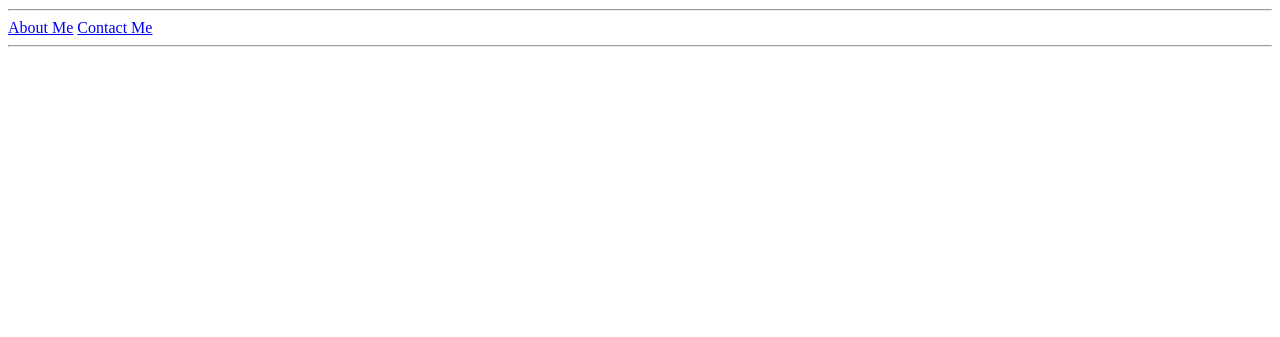
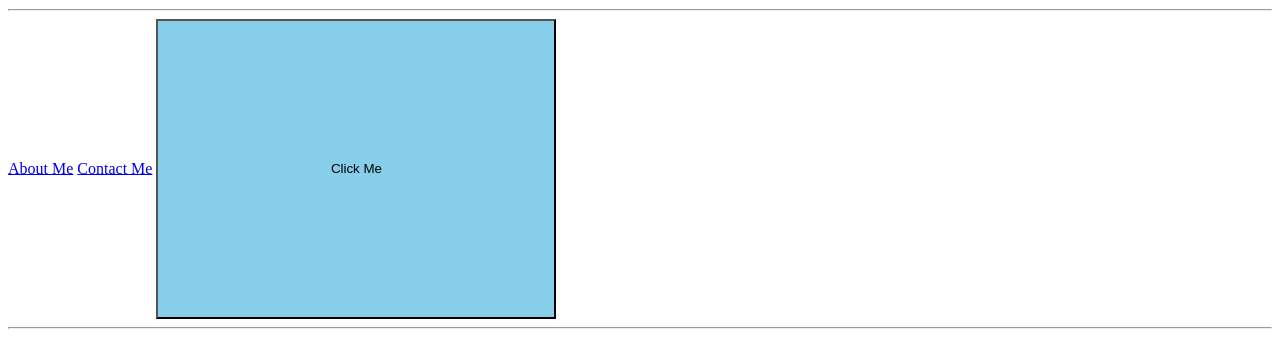
Before and after one commit to Ranmmy001/cicd_port, a plain HTML site: page index.html in a window 1280 px wide. Shown: the part 665-1002 px from the top of the page. Before the commit the page ends 800 px from the top, so only its background shows below. Drawn offline with Linux system fonts and the light colour scheme.

Commit message:
added update to html file

```diff
--- a/index.html
+++ b/index.html
@@ -26,6 +26,7 @@
 <a href="./public/about.html">About Me</a>
 
 <a href="./public/contact.html">Contact Me</a>
+<button style="width: 400px; height: 300px; background-color: skyblue;">Click Me</button>
 
 <hr>
 
```
